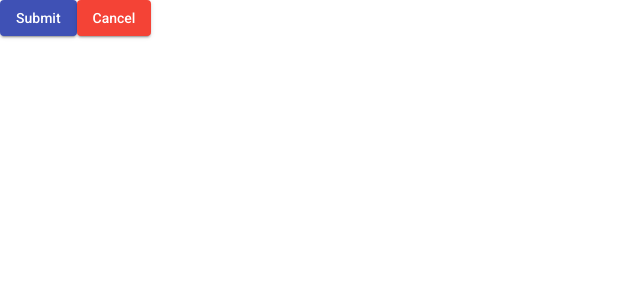
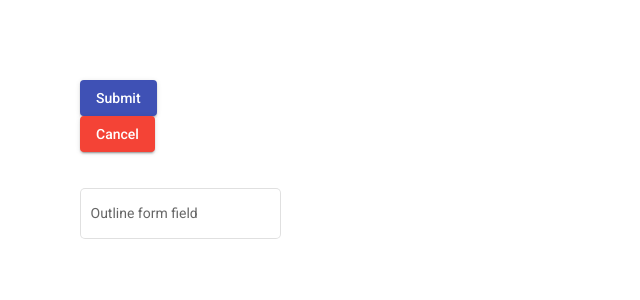
Before and after one commit to brandon-wever/client-portfolio, an Angular app: page /login in a window 1280 px wide. Shown: the top 300 px of the page, without its empty margins (0-640 px from the left). Built offline with nearby package versions, Linux system fonts and the light colour scheme.

Commit message:
Adding basic form field design

```diff
--- a/src/app/components/application/login-page/login-page.component.html
+++ b/src/app/components/application/login-page/login-page.component.html
@@ -1,2 +1,5 @@
-<fc-button label="Submit" (buttonClickedEvent)="onFormSubmit()"></fc-button>
-<fc-button label="Cancel" color="warn" (buttonClickedEvent)="onFormCancel()"></fc-button>
+<div style="display: flex; flex-direction: column; margin: 5rem;">
+  <fc-button label="Submit" (buttonClickedEvent)="onFormSubmit()"></fc-button>
+  <fc-button label="Cancel" color="warn" (buttonClickedEvent)="onFormCancel()"></fc-button>
+  <fc-form-field style="margin-top: 2rem;"></fc-form-field>
+</div>
--- a/src/app/components/foundational/form-field/form-field.component.html
+++ b/src/app/components/foundational/form-field/form-field.component.html
@@ -1 +1,4 @@
-<p>form-field works!</p>
+<mat-form-field appearance="outline">
+  <mat-label>Outline form field</mat-label>
+  <input matInput placeholder="Placeholder">
+</mat-form-field>
--- a/src/app/components/foundational/form-field/form-field.component.ts
+++ b/src/app/components/foundational/form-field/form-field.component.ts
@@ -1,12 +1,12 @@
 import { Component, OnInit } from '@angular/core';
 
 @Component({
-  selector: 'app-form-field',
+  selector: 'fc-form-field',
   templateUrl: './form-field.component.html',
   styleUrls: ['./form-field.component.scss']
 })
 export class FormFieldComponent implements OnInit {
-
+  // https://material.angular.io/components/form-field/examples
   constructor() { }
 
   ngOnInit(): void {
```
